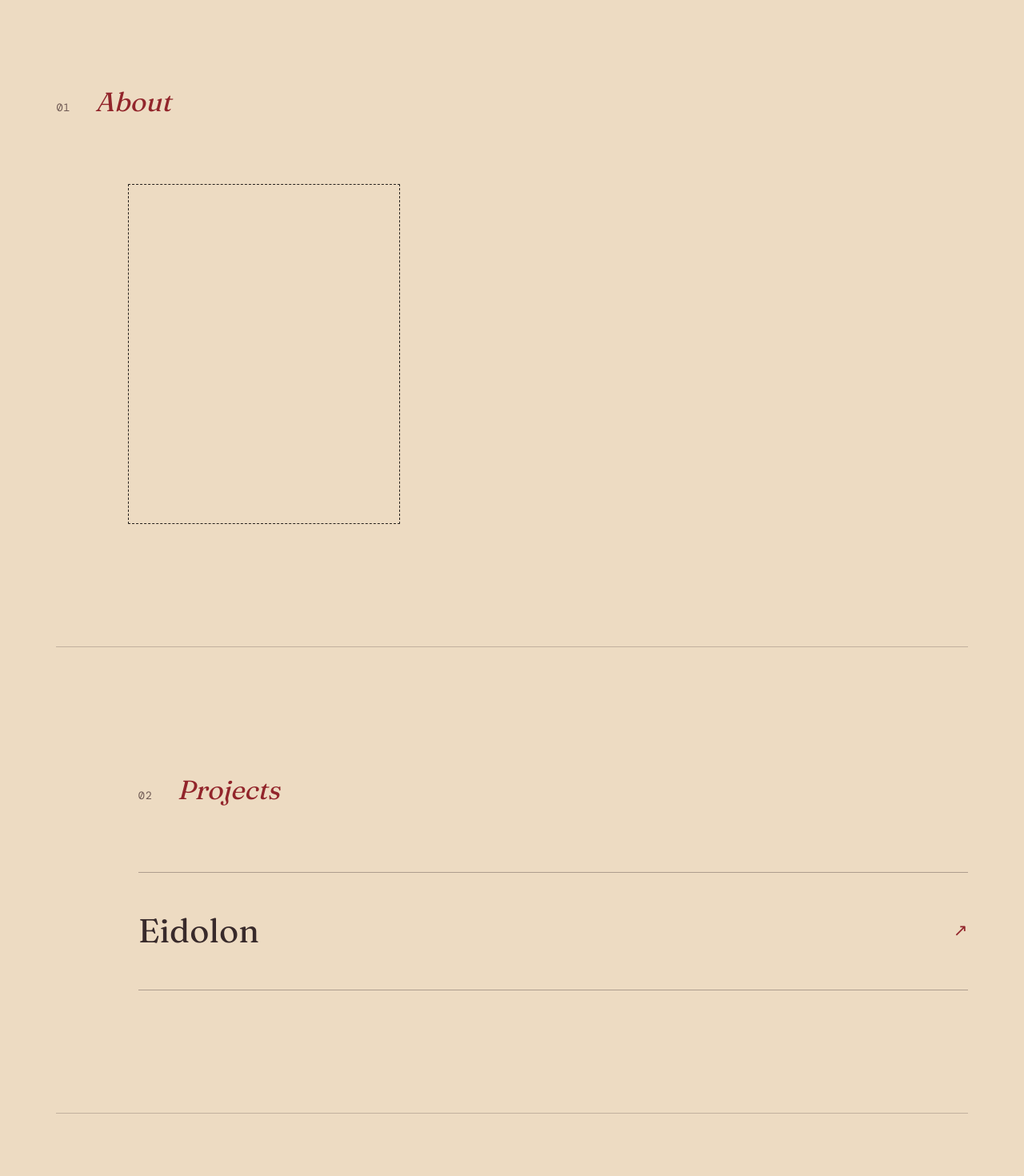
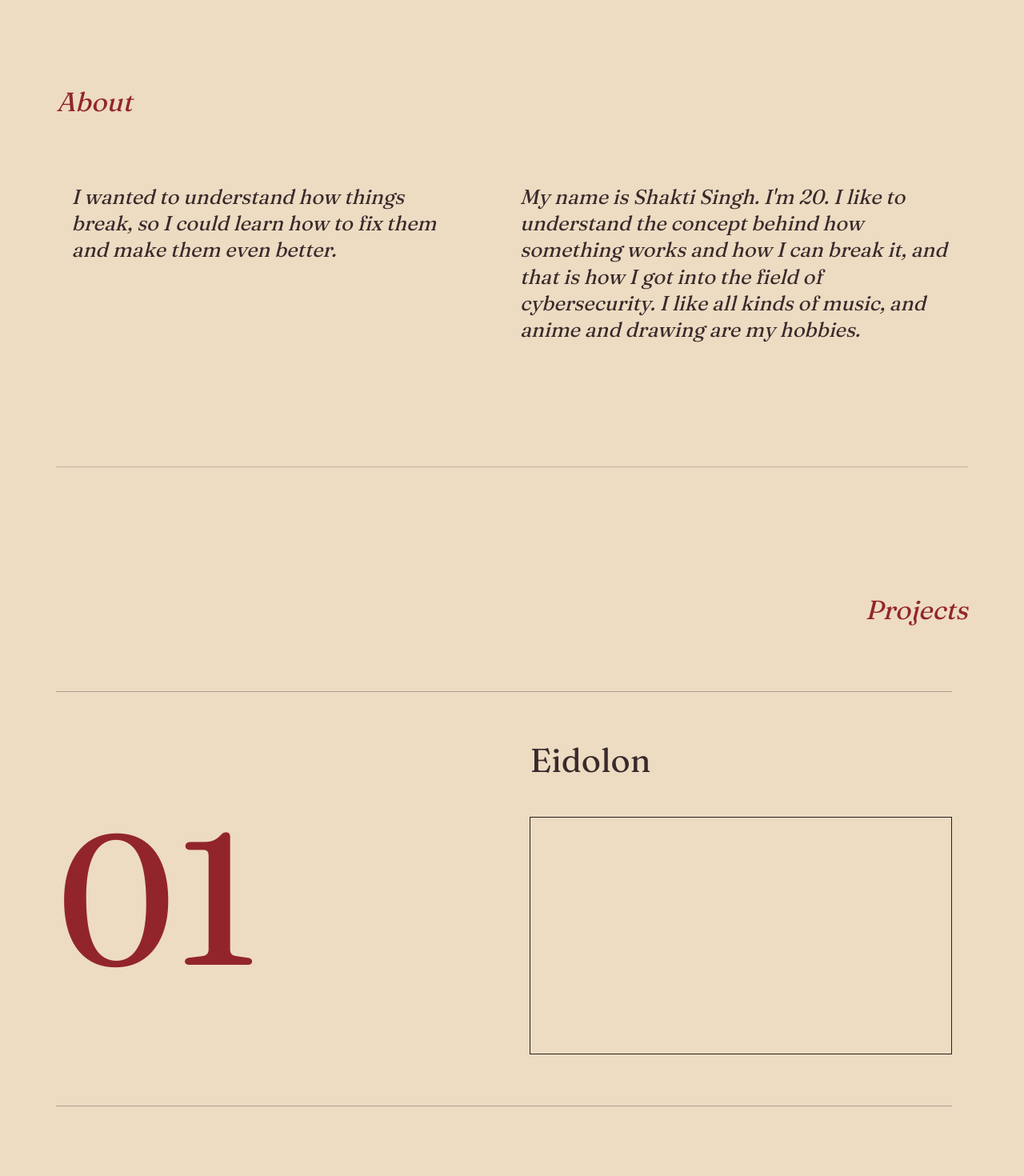
Before and after one commit to NullBenZ/BenZenE, a Next.js app: page / in a window 1280 px wide. Shown: the part 800-2270 px from the top of the page at 80% size. Built offline with nearby package versions, Linux system fonts and the light colour scheme.

Commit message:
writing the about section

```diff
--- a/app/globals.css
+++ b/app/globals.css
@@ -279,64 +279,141 @@ h4 {
   color: var(--accent);
 }
 
-.section-number {
-  flex: 0 0 auto;
-  color: var(--ink-muted);
-  font-family: var(--font-mono), monospace;
-  font-size: var(--size-label);
-  letter-spacing: 0.06em;
+.editorial-section:nth-of-type(odd) .section-heading {
+  justify-content: flex-end;
+  text-align: right;
 }
 
 .about-layout {
+  --about-display-size: clamp(var(--size-h4), 2vw, var(--size-h3));
   display: grid;
-  grid-template-columns: minmax(220px, 0.8fr) minmax(0, 1.2fr);
+  grid-template-columns: minmax(0, 0.9fr) minmax(0, 1.1fr);
   align-items: start;
   gap: clamp(36px, 8vw, 120px);
-  padding-left: clamp(0px, 7vw, 96px);
+  width: min(100%, 1120px);
+  margin-left: auto;
 }
 
-.portrait-placeholder {
-  width: min(100%, 340px);
-  aspect-ratio: 4 / 5;
-  border: 1px dashed var(--espresso);
+.about-quote,
+.about-copy p {
+  margin: 0;
+  color: var(--ink);
+  font-family: var(--font-display), Georgia, serif;
+  font-size: var(--about-display-size);
+  font-style: italic;
+  line-height: 1.3;
 }
 
 .about-copy {
-  min-height: 1px;
+  max-width: 34rem;
 }
 
 .projects-section {
-  padding-left: clamp(0px, 8vw, 112px);
+  padding-left: 0;
+}
+
+.section-content {
+  width: min(100%, 1120px);
+}
+
+.editorial-section:nth-of-type(odd) .section-content {
+  margin-right: auto;
+}
+
+.editorial-section:nth-of-type(even) .section-content {
+  margin-left: auto;
 }
 
 .project-row {
-  display: flex;
+  display: grid;
+  grid-template-columns: minmax(0, 1fr) minmax(0, 1fr);
+  grid-template-areas: "number content";
   align-items: center;
-  justify-content: space-between;
+  gap: clamp(24px, 5vw, 72px);
   width: 100%;
-  padding: clamp(28px, 4vw, 52px) 0;
+  padding: clamp(32px, 5vw, 64px) 0;
   border: 0;
   border-top: 1px solid rgb(56 42 43 / 35%);
+  border-bottom: 1px solid rgb(56 42 43 / 35%);
   background: transparent;
   text-align: left;
   cursor: pointer;
 }
 
-.project-row:last-child {
-  border-bottom: 1px solid rgb(56 42 43 / 35%);
+.project-row--reverse {
+  grid-template-areas: "content number";
+}
+
+.project-index {
+  grid-area: number;
+  color: var(--accent);
+  font-family: var(--font-display), Georgia, serif;
+  font-size: clamp(7rem, 18vw, 15rem);
+  line-height: 0.78;
+}
+
+.project-content {
+  grid-area: content;
+  display: grid;
+  min-width: 0;
+  gap: clamp(24px, 4vw, 48px);
+}
+
+.project-overview {
+  display: grid;
+  justify-items: start;
+  gap: 12px;
 }
 
 .project-name {
+  display: block;
   color: var(--ink);
   font-family: var(--font-display), Georgia, serif;
   font-size: clamp(var(--size-h2), 6vw, var(--size-h1));
   line-height: 1.05;
 }
 
-.project-open-mark {
-  color: var(--accent);
+.project-description {
+  color: var(--ink);
+  font-family: var(--font-body), sans-serif;
+  font-size: var(--size-body);
+  line-height: 1.55;
+}
+
+.project-tech,
+.project-window-tech {
+  color: var(--ink-muted);
   font-family: var(--font-mono), monospace;
-  font-size: var(--size-h4);
+  font-size: var(--size-label);
+  letter-spacing: 0.04em;
+}
+
+.project-image-frame,
+.project-image-placeholder {
+  position: relative;
+  display: block;
+  width: 100%;
+  aspect-ratio: 16 / 9;
+  overflow: hidden;
+  border: 1px solid var(--espresso);
+}
+
+.project-window-summary,
+.project-window-link {
+  display: block;
+  margin: 20px;
+  color: var(--ink);
+  font-size: var(--size-body);
+  line-height: 1.55;
+}
+
+.project-window-tech {
+  margin: 20px;
+}
+
+.project-window-image {
+  margin: 20px;
+  width: calc(100% - 40px);
 }
 
 .contact-section {
@@ -426,13 +503,42 @@ h4 {
     padding-inline: clamp(20px, 5vw, 48px);
   }
 
-  .about-layout {
+  .contact-section {
     padding-left: 0;
   }
+}
 
-  .projects-section,
-  .contact-section {
-    padding-left: 0;
+@media (max-width: 767px) {
+  .editorial-section:nth-of-type(odd) .section-heading {
+    justify-content: flex-start;
+    text-align: left;
+  }
+
+  .about-layout {
+    grid-template-columns: minmax(0, 1fr);
+    gap: 28px;
+  }
+
+  .section-content {
+    width: 100%;
+  }
+
+  .editorial-section:nth-of-type(odd) .section-content,
+  .editorial-section:nth-of-type(even) .section-content {
+    margin-inline: 0;
+  }
+
+  .project-row,
+  .project-row--reverse {
+    grid-template-columns: minmax(0, 1fr);
+    grid-template-areas:
+      "number"
+      "content";
+    gap: 24px;
+  }
+
+  .project-index {
+    font-size: clamp(6rem, 20vw, 9rem);
   }
 }
 
@@ -488,8 +594,8 @@ h4 {
     gap: 28px;
   }
 
-  .portrait-placeholder {
-    width: min(100%, 320px);
+  .about-layout {
+    --about-display-size: clamp(var(--size-body), 5.4vw, var(--size-h4));
   }
 
   .editorial-section {
--- a/app/page.tsx
+++ b/app/page.tsx
@@ -11,6 +11,16 @@ gsap.registerPlugin(useGSAP, ScrollTrigger);
 
 type WindowPosition = { left: number; top: number };
 type DragOffset = { pointerId: number; x: number; y: number };
+type Project = {
+  name: string;
+  description?: string;
+  tech?: string[];
+  summary?: string;
+  link?: string;
+  screenshot?: string;
+};
+
+const projects: Project[] = [{ name: "Eidolon" }];
 
 const clamp = (value: number, min: number, max: number) =>
   Math.min(Math.max(value, min), max);
@@ -30,6 +40,7 @@ export default function Home() {
   const dialogCloseRef = useRef<HTMLButtonElement>(null);
   const dragOffsetRef = useRef<DragOffset | null>(null);
   const [projectOpen, setProjectOpen] = useState(false);
+  const [activeProject, setActiveProject] = useState<Project | null>(null);
   const [dialogPosition, setDialogPosition] = useState<WindowPosition>({
     left: 32,
     top: 32,
@@ -527,18 +538,23 @@ export default function Home() {
         aria-labelledby="about-title"
       >
         <div className="section-heading">
-          <span className="section-number" aria-hidden="true">
-            01
-          </span>
           <h2 id="about-title">About</h2>
         </div>
-        <div className="about-layout">
-          <div
-            className="portrait-placeholder"
-            role="img"
-            aria-label="Portrait placeholder"
-          />
-          <div className="about-copy" />
+        <div className="about-layout section-content">
+          <blockquote className="about-quote">
+            <p>
+              I wanted to understand how things break, so I could learn how to
+              fix them and make them even better.
+            </p>
+          </blockquote>
+          <div className="about-copy">
+            <p>
+              My name is Shakti Singh. I&apos;m 20. I like to understand the
+              concept behind how something works and how I can break it, and
+              that is how I got into the field of cybersecurity. I like all
+              kinds of music, and anime and drawing are my hobbies.
+            </p>
+          </div>
         </div>
       </section>
 
@@ -548,32 +564,63 @@ export default function Home() {
         aria-labelledby="projects-title"
       >
         <div className="section-heading">
-          <span className="section-number" aria-hidden="true">
-            02
-          </span>
           <h2 id="projects-title">Projects</h2>
         </div>
         <div className="section-content">
+          {projects.map((project, index) => (
             <button
-            className="project-row"
+              className={`project-row${index % 2 ? " project-row--reverse" : ""}`}
+              key={project.name}
               type="button"
               aria-haspopup="dialog"
-            aria-label="Open Eidolon project window"
+              aria-label={`Open ${project.name} project window`}
               onClick={() => {
                 const width = Math.min(560, window.innerWidth - 24);
                 setDialogPosition({
                   left: Math.max(12, (window.innerWidth - width) / 2),
                   top: Math.max(12, (window.innerHeight - 360) / 2),
                 });
+                setActiveProject(project);
                 setProjectOpen(true);
               }}
               ref={projectTriggerRef}
             >
-            <span className="project-name">Eidolon</span>
-            <span className="project-open-mark" aria-hidden="true">
-              ↗
+              <span className="project-index" aria-hidden="true">
+                {String(index + 1).padStart(2, "0")}
+              </span>
+              <span className="project-content">
+                <span className="project-overview">
+                  <span className="project-name">{project.name}</span>
+                  {project.description && (
+                    <span className="project-description">
+                      {project.description}
+                    </span>
+                  )}
+                  {project.tech && project.tech.length > 0 && (
+                    <span className="project-tech">
+                      {project.tech.join(" · ")}
+                    </span>
+                  )}
+                </span>
+                {project.screenshot ? (
+                  <span className="project-image-frame">
+                    <Image
+                      src={project.screenshot}
+                      alt={`${project.name} screenshot`}
+                      fill
+                      sizes="(max-width: 767px) 100vw, 50vw"
+                    />
+                  </span>
+                ) : (
+                  <span
+                    className="project-image-placeholder"
+                    role="img"
+                    aria-label={`${project.name} screenshot placeholder`}
+                  />
+                )}
               </span>
             </button>
+          ))}
         </div>
       </section>
 
@@ -583,9 +630,6 @@ export default function Home() {
         aria-labelledby="contact-title"
       >
         <div className="section-heading">
-          <span className="section-number" aria-hidden="true">
-            03
-          </span>
           <h2 id="contact-title">Contact</h2>
         </div>
       </section>
@@ -616,7 +660,9 @@ export default function Home() {
             onPointerCancel={endWindowDrag}
             onLostPointerCapture={endWindowDrag}
           >
-            <span id="project-window-title">Eidolon</span>
+            <span id="project-window-title">
+              {activeProject?.name ?? "Eidolon"}
+            </span>
             <button
               className="project-window-close"
               type="button"
@@ -627,11 +673,40 @@ export default function Home() {
               ×
             </button>
           </div>
+          {activeProject?.summary && (
+            <p className="project-window-summary">{activeProject.summary}</p>
+          )}
+          {activeProject?.tech && activeProject.tech.length > 0 && (
+            <p className="project-window-tech">
+              {activeProject.tech.join(" · ")}
+            </p>
+          )}
+          {activeProject?.link && (
+            <a
+              className="project-window-link"
+              href={activeProject.link}
+              target="_blank"
+              rel="noreferrer"
+            >
+              {activeProject.link}
+            </a>
+          )}
+          {activeProject?.screenshot ? (
+            <div className="project-image-frame project-window-image">
+              <Image
+                src={activeProject.screenshot}
+                alt={`${activeProject.name} screenshot`}
+                fill
+                sizes="560px"
+              />
+            </div>
+          ) : (
             <div
-            className="eidolon-image-placeholder"
+              className="project-image-placeholder project-window-image"
               role="img"
-            aria-label="Eidolon screenshot placeholder"
+              aria-label={`${activeProject?.name ?? "Project"} screenshot placeholder`}
             />
+          )}
         </dialog>
       )}
     </main>
```
Lines whose indentation alone changed are shown as unchanged.
